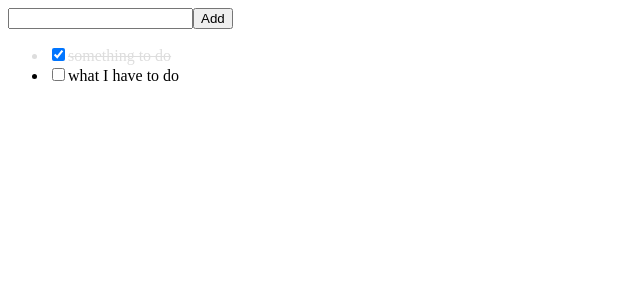
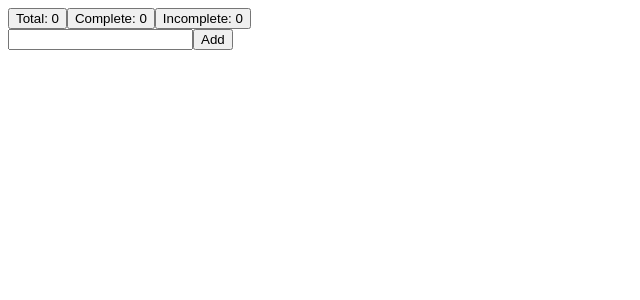
Before and after one commit to jwlee1108/todo-app, a Vue app: page / in a window 1280 px wide. Shown: the top 300 px of the page, without its empty margins (0-640 px from the left). Built offline with nearby package versions, Linux system fonts and the light colour scheme.

Commit message:
02-01: 완료/미완료/전체 카운터 영역 추가

```diff
--- a/src/App.vue
+++ b/src/App.vue
@@ -1,6 +1,11 @@
 <template>
   <div>
-    <div>
+    <div class="counter-view">
+      <button>Total: {{ totalCount }}</button>
+      <button>Complete: {{ completeCount }}</button>
+      <button>Incomplete: {{ incompleteCount }}</button>
+    </div>
+    <div class="control-view">
       <input type="text" v-model="newTodo" @keyup.enter="addTodo" />
       <button @click="addTodo">Add</button>
     </div>
@@ -21,10 +26,18 @@ export default {
   data() {
     return {
       newTodo: '',
-      todos: [
-        { title: 'something to do', complete: true },
-        { title: 'what I have to do', complete: false },
-      ]
+      todos: []
+    }
+  },
+  computed: {
+    totalCount() {
+      return this.todos.length;
+    },
+    completeCount() {
+      return this.todos.filter(todo => todo.complete).length;
+    },
+    incompleteCount() {
+      return this.todos.filter(todo => !todo.complete).length;
     }
   },
   methods: {
```
